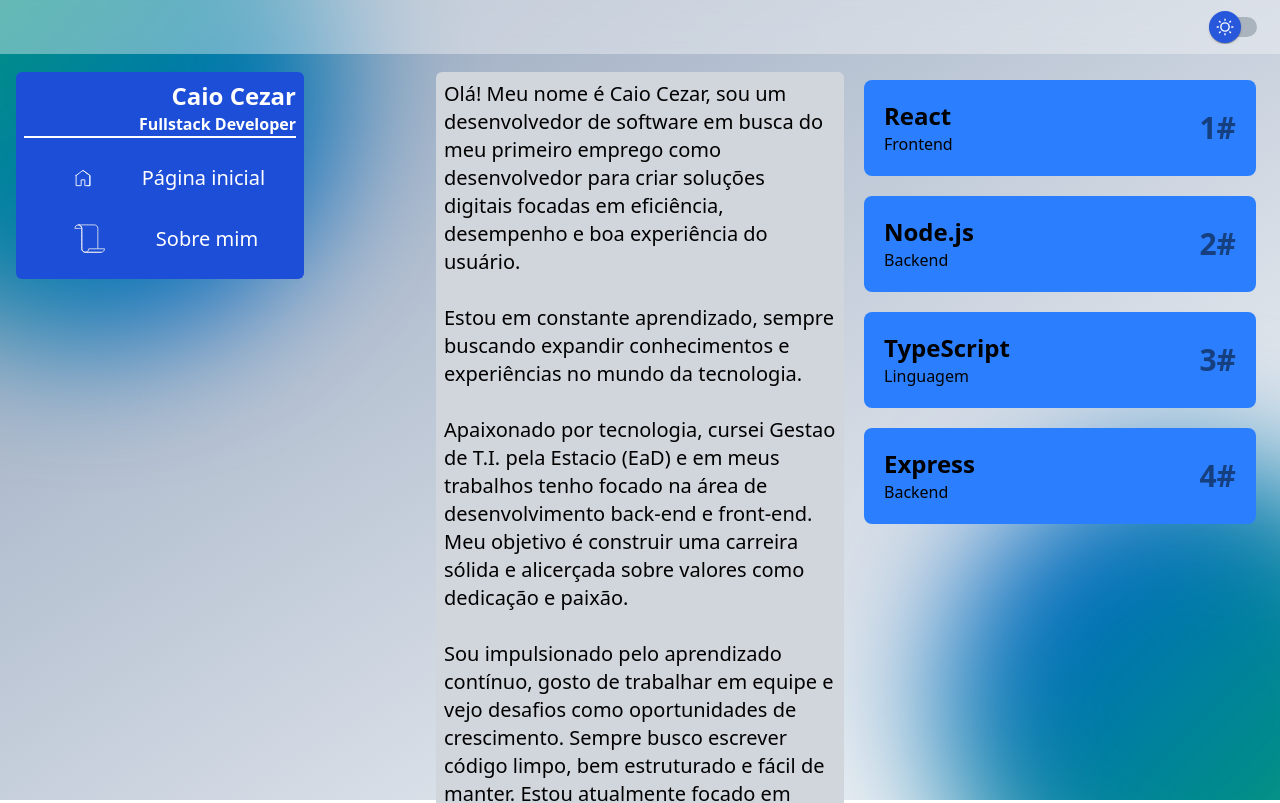
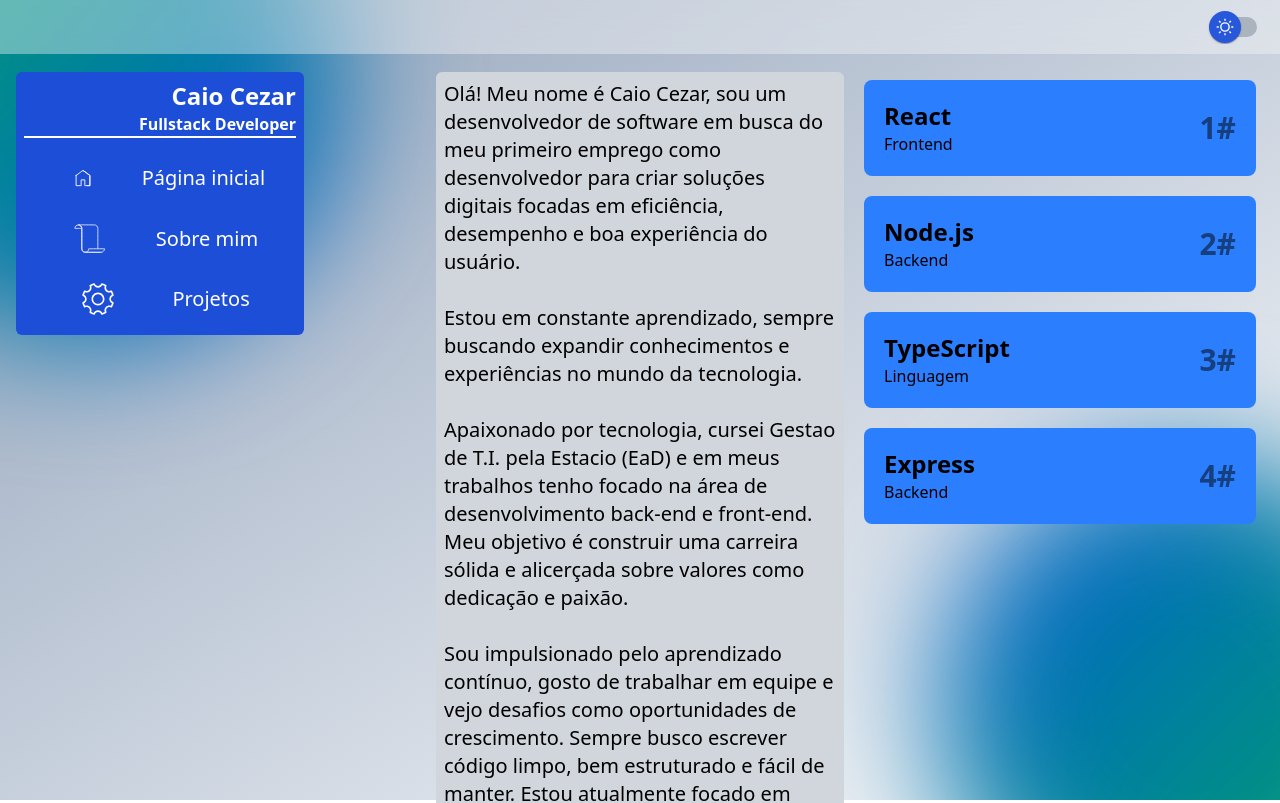
Before and after one commit to SrCaioz/portfolio, a React (Vite) app: page /Sobre in a window 1280 px wide. Shown: the top 803 px of the page. Built offline with nearby package versions, Linux system fonts and the light colour scheme.

Commit message:
Add 'Projetos' link to NavbarPcWindow
Introduced a new navigation link for 'Projetos' in the NavbarPcWindow component, including its associated animation asset.

```diff
--- a/src/Components/NavbarPcWindow.jsx
+++ b/src/Components/NavbarPcWindow.jsx
@@ -1,6 +1,7 @@
 import LinkRoutNavBar from "./LinkRouteNavBar";
 import HomeImage from "../assets/animations/home.json";
 import About from "../assets/animations/about.json";
+import Projects from "../assets/animations/projects.json";
 
 export default function NavbarPcW() {
 	return (
@@ -24,6 +25,11 @@ export default function NavbarPcW() {
 					Text={"Sobre mim"}
 					MyImageNavBar={About}
 				/>
+				<LinkRoutNavBar
+					Route={"/Projetos"}
+					Text={"Projetos"}
+					MyImageNavBar={Projects}
+				/>
 			</ul>
 		</div>
 	);
```
